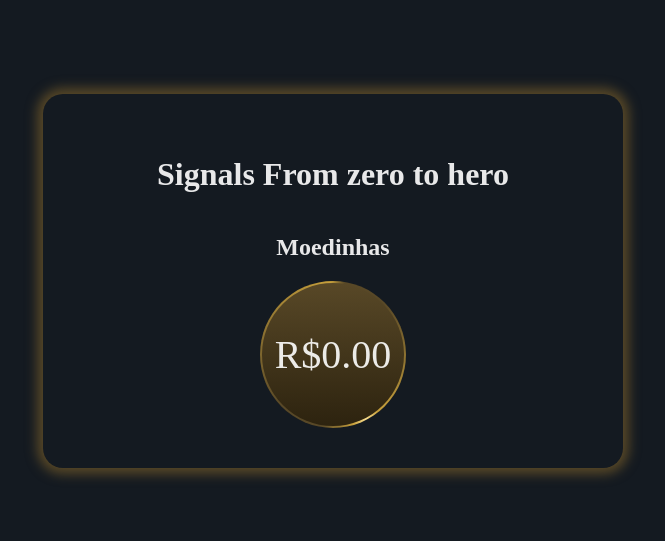
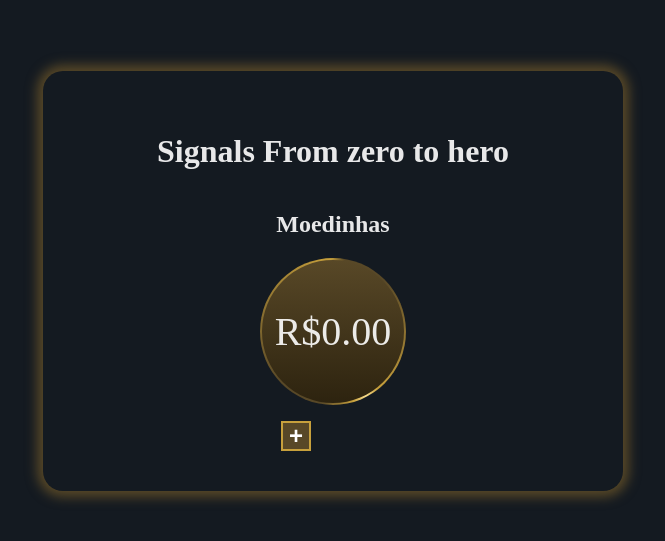
Before and after one commit to Radamanthys0/sessaoTecnicaXIV, an Angular app: page / in a window 1280 px wide. Shown: the part 119-660 px from the top of the page, without its empty margins (307-972 px from the left). Built offline with nearby package versions, Linux system fonts and the light colour scheme.

Commit message:
feat: Add setValue on signal

```diff
--- a/src/app/app.component.html
+++ b/src/app/app.component.html
@@ -6,6 +6,9 @@
     <div class="counter">
       <p>{{counter() | currency:'BRL' }}</p>
     </div>
+    <div class="counter-actions">
+      <button (click)="setValue()">+</button>
+    </div>
 
   </div>
 </main>
--- a/src/app/app.component.ts
+++ b/src/app/app.component.ts
@@ -10,5 +10,8 @@ import { Component, computed, effect, signal } from '@angular/core';
 export class AppComponent {
 
   counter = signal(0)
+  setValue() {
+    this.counter.set(10)
+  }
 
 }
```
